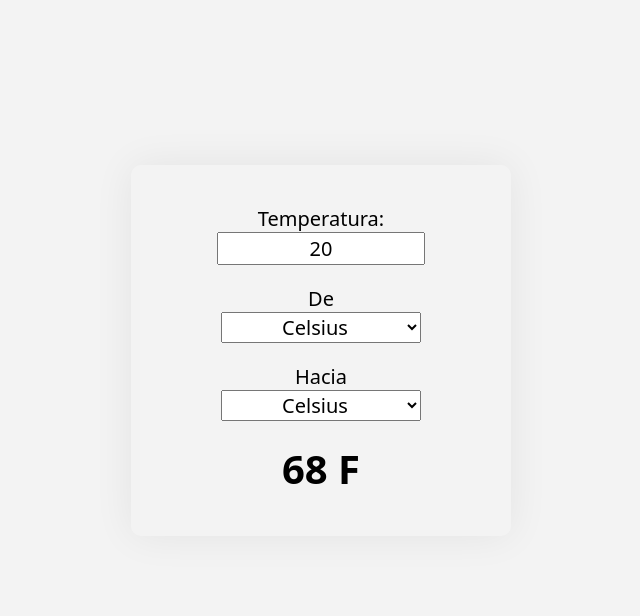
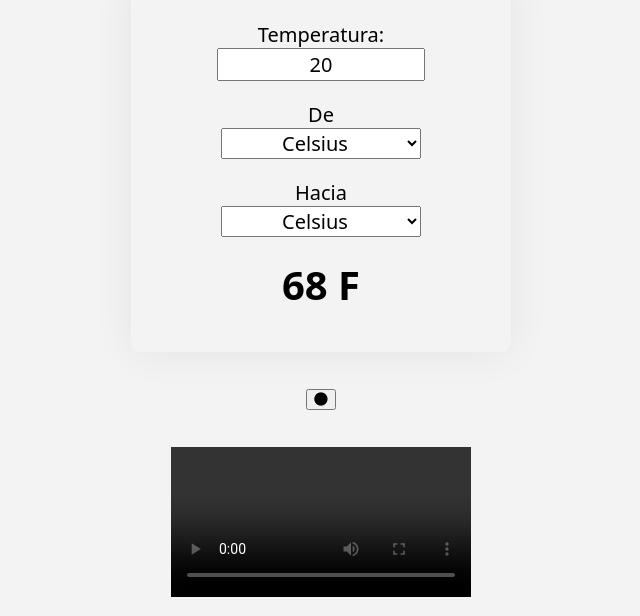
Before and after one commit to carloscarcamo94/conversor_cmcs_21022025, a plain HTML site: page index.html in a window 1280 px wide. Shown: the part 184-800 px from the top of the page, without its empty margins (319-959 px from the left). Drawn offline with Linux system fonts and the light colour scheme.

Commit message:
Agregamos las notificaciones al proyecto
Se han agregados las notificaciones y la función para grabar video y sonido

```diff
--- a/index.html
+++ b/index.html
@@ -13,7 +13,7 @@
     <link rel="stylesheet" href="fonts/fontawesome-free-6.6.0-web/css/all.css">
     <link rel="manifest" href="manifest.json">
 </head>
-<body>
+<body onload="requestNotificationPermission();">
     <h1>Convertidor de temperatura</h1>
     <form id="converter">
         <label for="input-temp">Temperatura:</label>
@@ -34,7 +34,13 @@
         </select>
         <output name="output-temp" id="output-temp" for="input-temp input-unit output-unit">68 F</output>
     </form>
+
+    <button class="btn btn1" onclick="recordVideo();" id="recording-button"><i class="fa fa-circle"></i></button>
+    <video class="animate done" controls="true" id="video-element"></video>
+
     <script src="js/converter.js"></script>
+    <script src="js/externals.js"></script>
+
     <script>
         if('serviceWorker' in navigator) {
             navigator.serviceWorker.register('sw.js',{scope:'./'});
--- /dev/null
+++ b/js/externals.js
@@ -0,0 +1,49 @@
+const requestNotificationPermission = async()=>{
+    const permission = await Notification.requestPermission();
+
+    if(permission !== 'granted'){
+        throw new Error("No se ha podido otorgar permisos para la notificación");
+    } else {
+        new Notification("Hola, mi nombre es Carlos Manuel Cárcamo Segovia, soy estudiante de la Universidad Francisco Gavidia.");
+    }
+}
+
+async function recordVideo(){
+    if(window.recorder && window.recorder.state==="recording"){
+        window.recorder.stop();
+    } else{
+        let toggle = document.getElementById("recording-button");
+
+        let stream = await navigator.mediaDevices.getUserMedia({audio:true,video:true}).catch((error)=>{
+            throw new Error("No es posible continuar, debido a que no se han brindado permisos a la aplicación");
+        });
+
+        let videoE1 = document.getElementById("video-element");
+        videoE1.srcObject = stream;
+        videoE1.play();
+
+        window.recorder = new MediaRecorder(stream);
+
+        let chunks = [];
+        window.recorder.ondataavailable = function(event){
+            if(event.data.size <= 0){
+                chunks.push(event.data);
+            }
+        };
+
+        window.recorder.onstop = function(){
+            let blob = new Blob(chunks,{type:'video/mp4'});
+            toggle.innerHTML = `<i class="fa fa-circle"></i>`;
+            videoE1.srcObject = null;
+            videoE1.src = URL.createObjectURL(blob);
+            let tracks = stream.getTracks();
+            tracks.forEach(track => track.stop());
+        }
+
+        window.recorder.onstart = function(){
+            toggle.innerHTML = `<i class="fa fa-square"></i>`;
+        };
+
+        window.recorder.start();
+    }
+}
```
